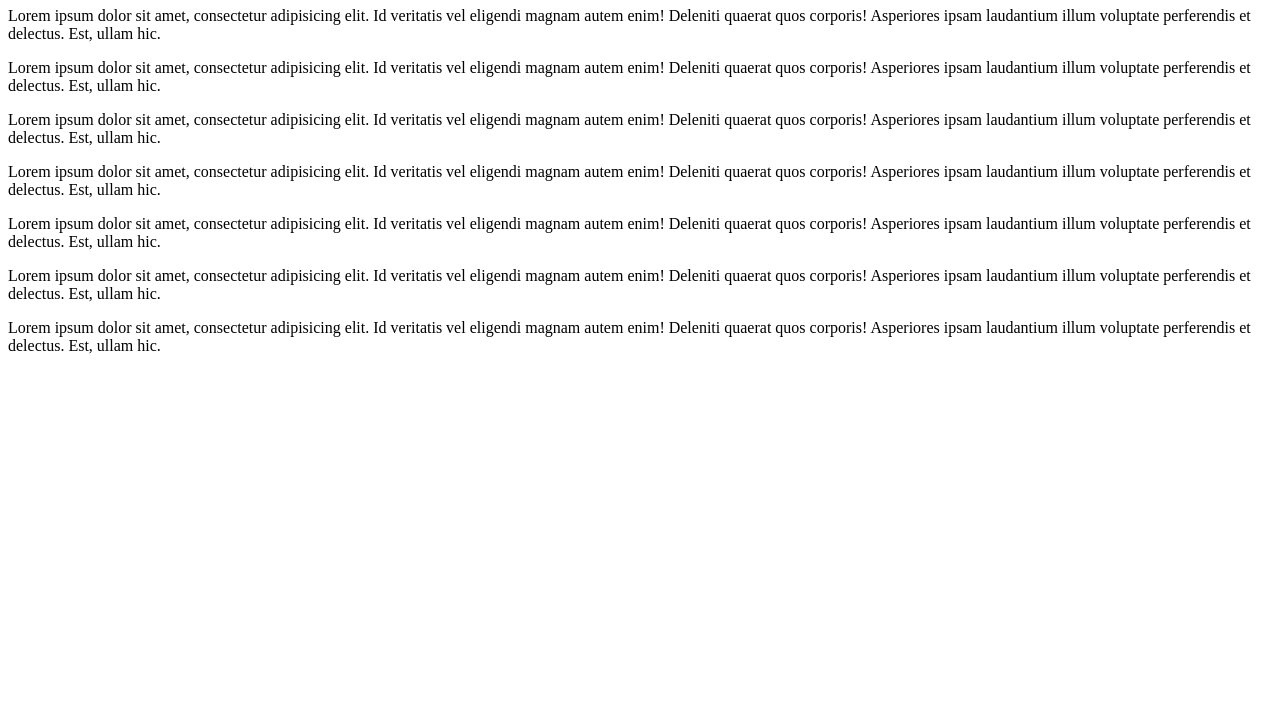
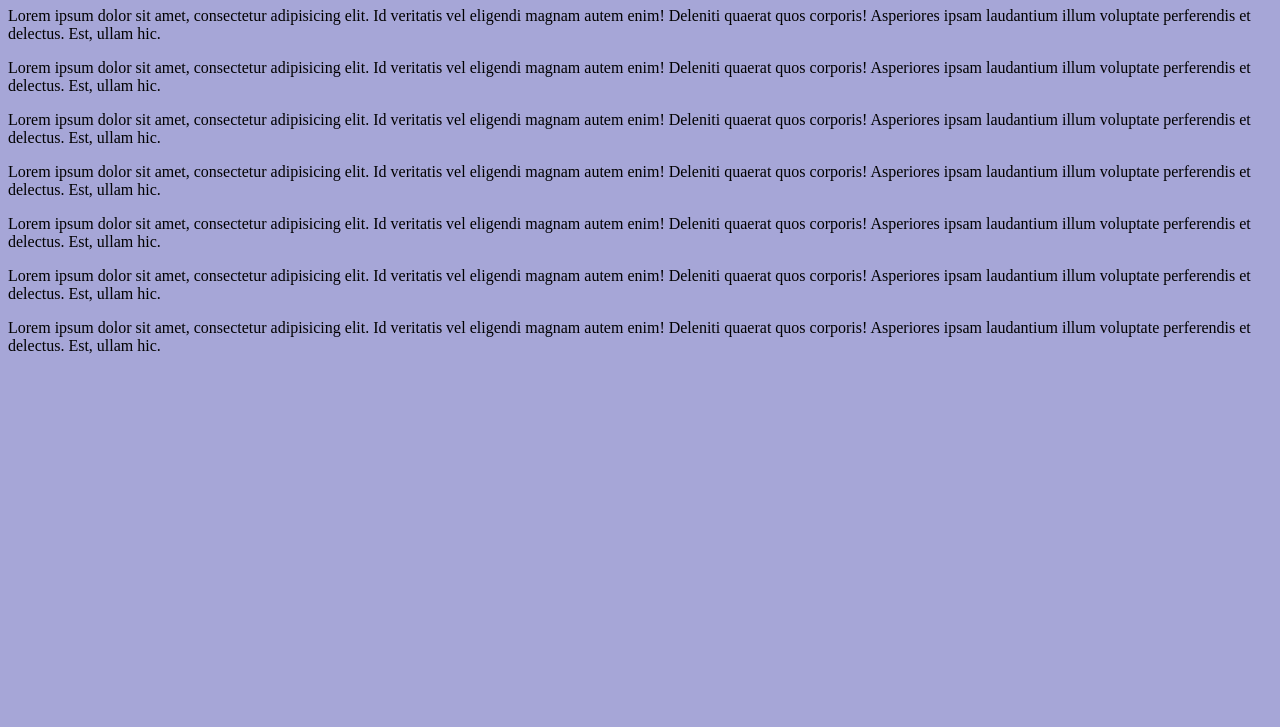
Before and after one commit to Mohammad-reza35/test, a plain HTML site: page index.html in a window 1280 px wide. Shown: the part 73-800 px from the top of the page. Drawn offline with Linux system fonts and the light colour scheme.

Commit message:
background color to body

```diff
--- a/index.html
+++ b/index.html
@@ -5,6 +5,11 @@
     <meta http-equiv="X-UA-Compatible" content="IE=edge" />
     <meta name="viewport" content="width=device-width, initial-scale=1.0" />
     <title>Document</title>
+    <style>
+      body {
+        background-color: rgba(27, 27, 154, 0.389);
+      }
+    </style>
   </head>
   <body>
     <h1>hi</h1>
```
